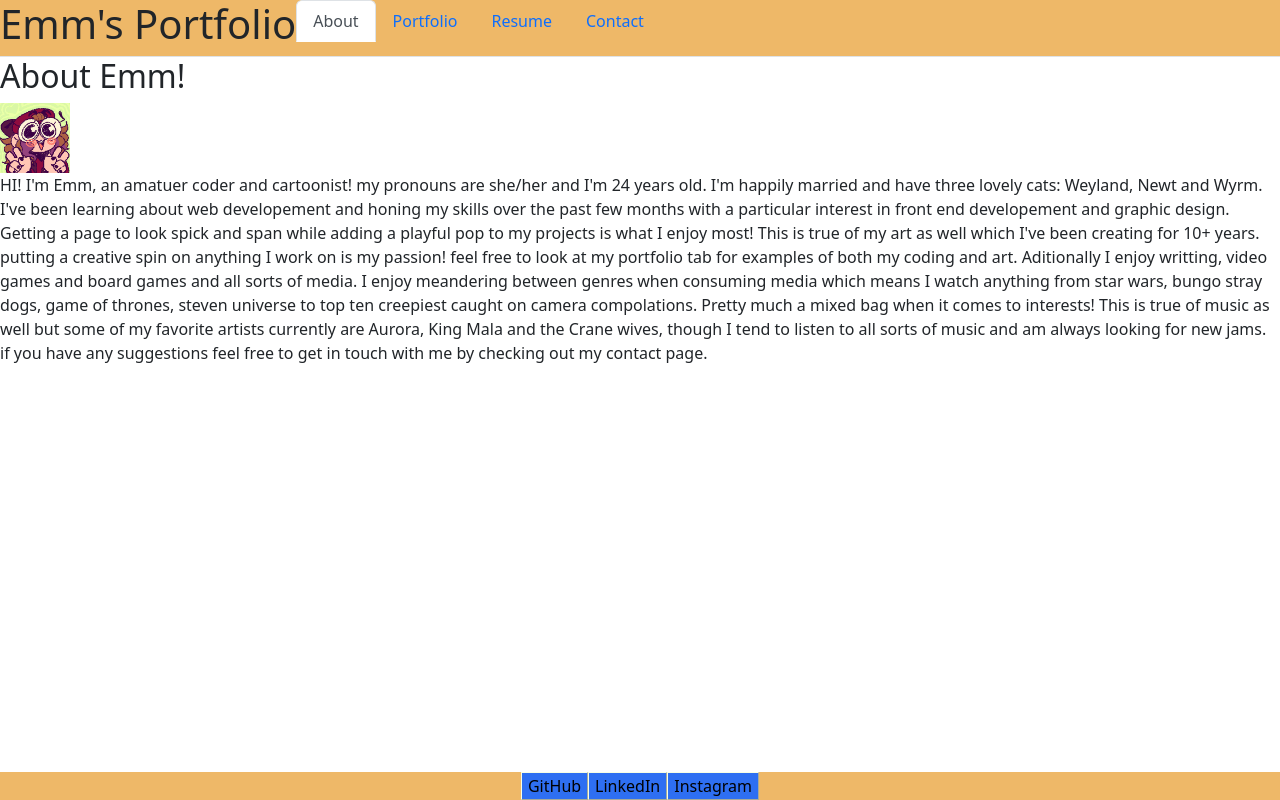
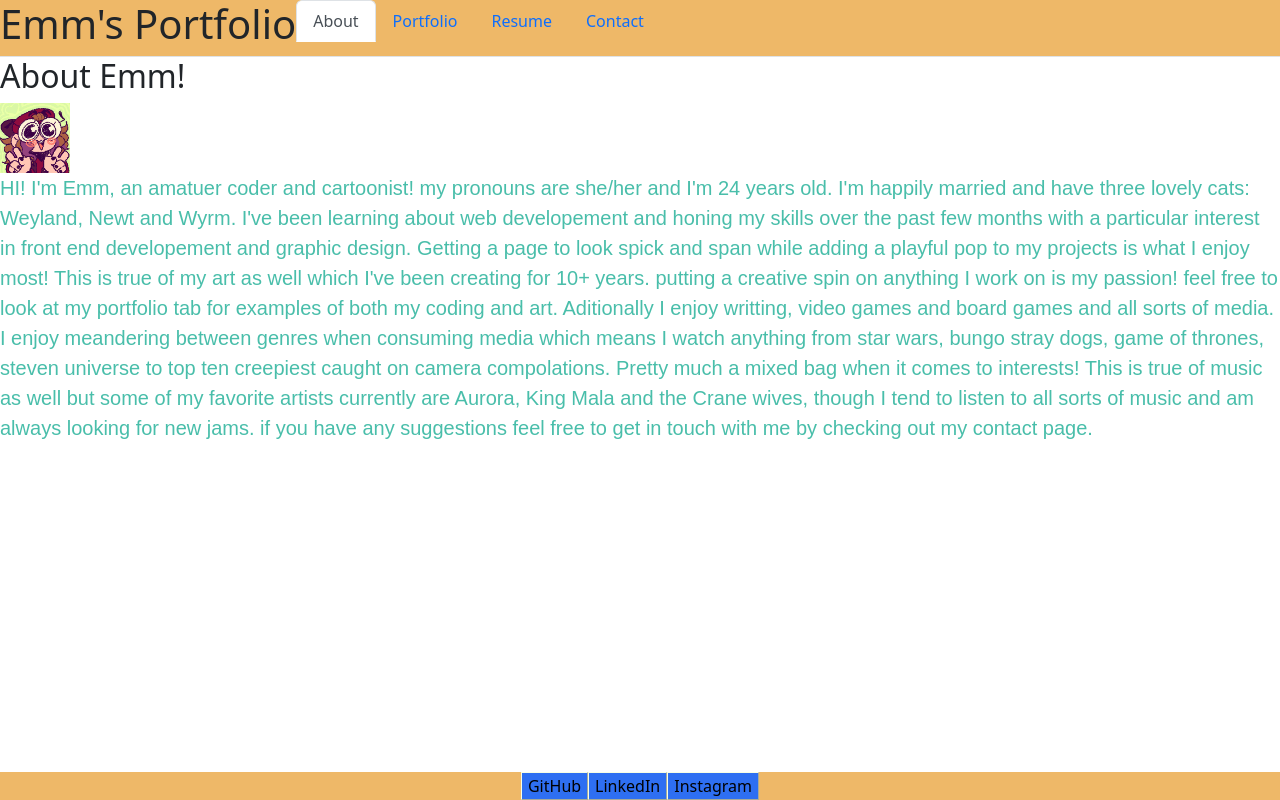
Before and after one commit to EMMWIMM/emmsReactPortfolio, a React (Create React App) app: page / in a window 1280 px wide. Built offline with nearby package versions, Linux system fonts and the light colour scheme.

Commit message:
working on styling again

```diff
--- a/src/App.css
+++ b/src/App.css
@@ -136,6 +136,14 @@ bottom:0;
   justify-items: center;
 }
 
+.aboutP{
+  font-size: 20px;
+  font-family: fantasy;
+  justify-content: center;
+  color: var(--aqua);
+
+}
+
 @media screen and (orientation: portrait) {
   .card{
     width: 100%;
--- a/src/components/pages/About.js
+++ b/src/components/pages/About.js
@@ -6,7 +6,7 @@ export default function About() {
     <div className='about'>
       <h2>About Emm!</h2>
       <img src = './icon.png' alt = 'a cartoony emm giving double peace signs' className='emmIcon' />
-      <p>
+      <p className= 'aboutP'>
 
     HI! I'm Emm, an amatuer coder and cartoonist! my pronouns are she/her and I'm 24 years old. I'm happily married and have three lovely cats: Weyland, Newt and Wyrm. I've been learning about web developement and honing my skills over the past few months with a particular interest in front end developement and graphic design.
     Getting a page to look spick and span while adding a playful pop to my projects is what I enjoy most! This is true of my art as well which I've been creating for 10+ years. putting a creative spin on anything I work on is my passion! feel free to look at my portfolio tab for examples of both my coding and art.
```
